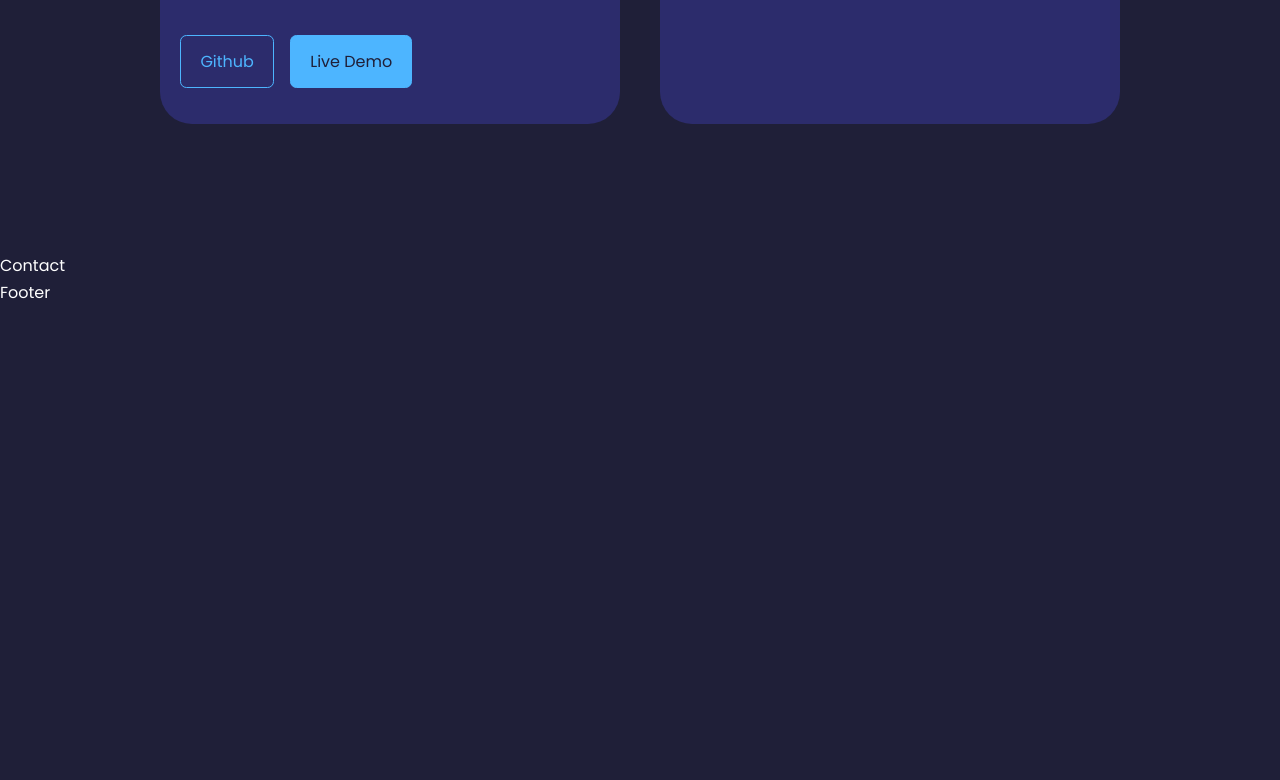
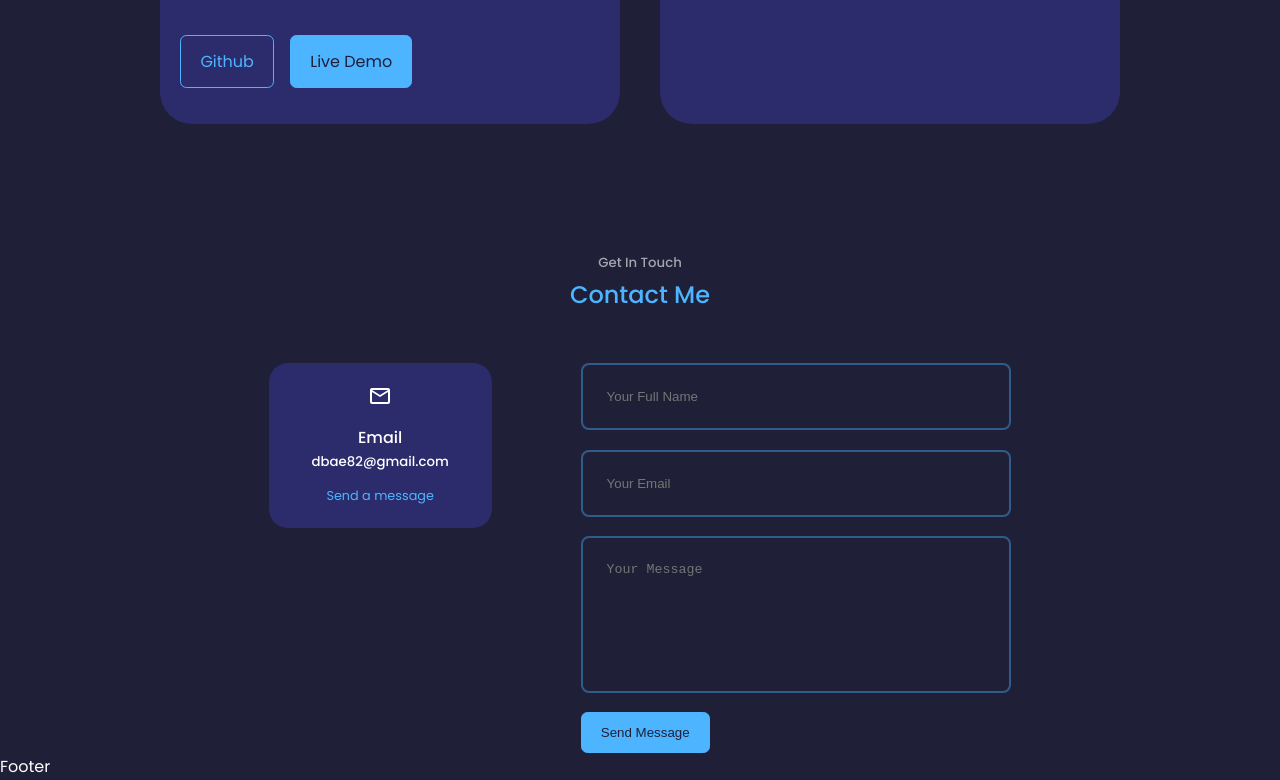
Before and after one commit to dbae82/react-portfolio, a React (Create React App) app: page / in a window 1280 px wide. Shown: the part 4041-4821 px from the top of the page. Before the commit the page ends 4347 px from the top, so only its background shows below. Built offline with nearby package versions, Linux system fonts and the light colour scheme.

Commit message:
build: contact component built and styled

```diff
--- a/src/components/contact/Contact.jsx
+++ b/src/components/contact/Contact.jsx
@@ -1,10 +1,45 @@
-import React from 'react'
-import './contact.css'
+import React from "react";
+import "./contact.css";
+import { MdOutlineEmail } from "react-icons/md";
 
 const Contact = () => {
   return (
-    <section id='contact'>Contact</section>
-  )
-}
+    <section id="contact">
+      <h5>Get In Touch</h5>
+      <h2>Contact Me</h2>
 
-export default Contact
+      <div className="container contact__container">
+        <div className="contact__options">
+          <article className="contact__option">
+            <MdOutlineEmail className="contact__option-icon" />
+            <h4>Email</h4>
+            <h5>dbae82@gmail.com</h5>
+            <a href="mailto:dbae82@gmail.com" target="_blank">
+              Send a message
+            </a>
+          </article>
+        </div>
+        <form action="">
+          <input
+            type="text"
+            name="name"
+            placeholder="Your Full Name"
+            required
+          />
+          <input type="email" name="email" placeholder="Your Email" required />
+          <textarea
+            name="message"
+            rows="7"
+            placeholder="Your Message"
+            required
+          ></textarea>
+          <button type="submit" className="btn btn-primary">
+            Send Message
+          </button>
+        </form>
+      </div>
+    </section>
+  );
+};
+
+export default Contact;
--- a/src/components/contact/contact.css
+++ b/src/components/contact/contact.css
@@ -0,0 +1,67 @@
+.container.contact__container {
+  width: 58%;
+  display: grid;
+  grid-template-columns: 30% 58%;
+  gap: 12%;
+}
+
+.contact__options {
+  display: flex;
+  flex-direction: column;
+  gap: 1.2rem;
+}
+
+.contact__option {
+  background: var(--color-bg-variant);
+  padding: 1.2rem;
+  border-radius: 1.2rem;
+  text-align: center;
+  border: 1px solid transparent;
+  transition: var(--transition);
+}
+
+.contact__option:hover {
+  background: transparent;
+  border-color: var(--color-primary-variant);
+}
+
+.contact__option-icon {
+  font-size: 1.5rem;
+  margin-bottom: 0.5rem;
+}
+
+.contact__option a {
+  margin-top: 0.7rem;
+  display: inline-block;
+  font-size: 0.8rem;
+}
+
+form {
+  display: flex;
+  flex-direction: column;
+  gap: 1.2rem;
+}
+
+input,
+textarea {
+  width: 100%;
+  padding: 1.5rem;
+  border-radius: 0.5rem;
+  background: transparent;
+  border: 2px solid var(--color-primary-variant);
+  resize: none;
+  color: var(--color-white);
+}
+
+@media screen and (max-width: 1024px) {
+  .container.contact__container {
+    grid-template-columns: 1fr;
+    gap: 2rem;
+  }
+}
+
+@media screen and (max-width: 600px) {
+  .container.contact__container {
+    width: var(--container-width-sm);
+  }
+}
```
